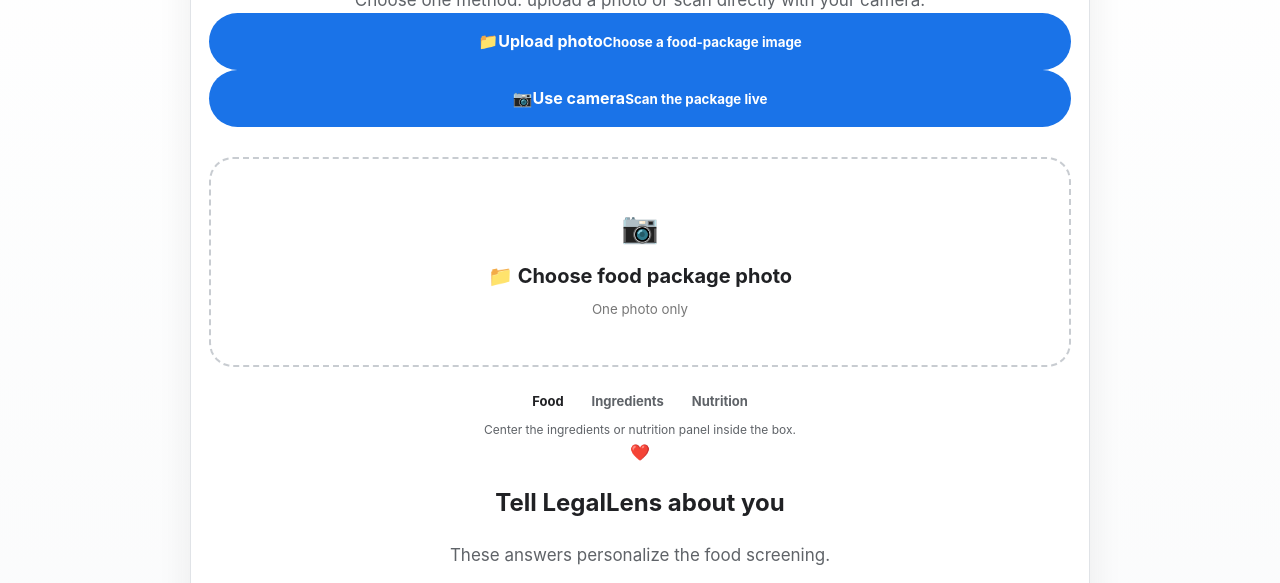
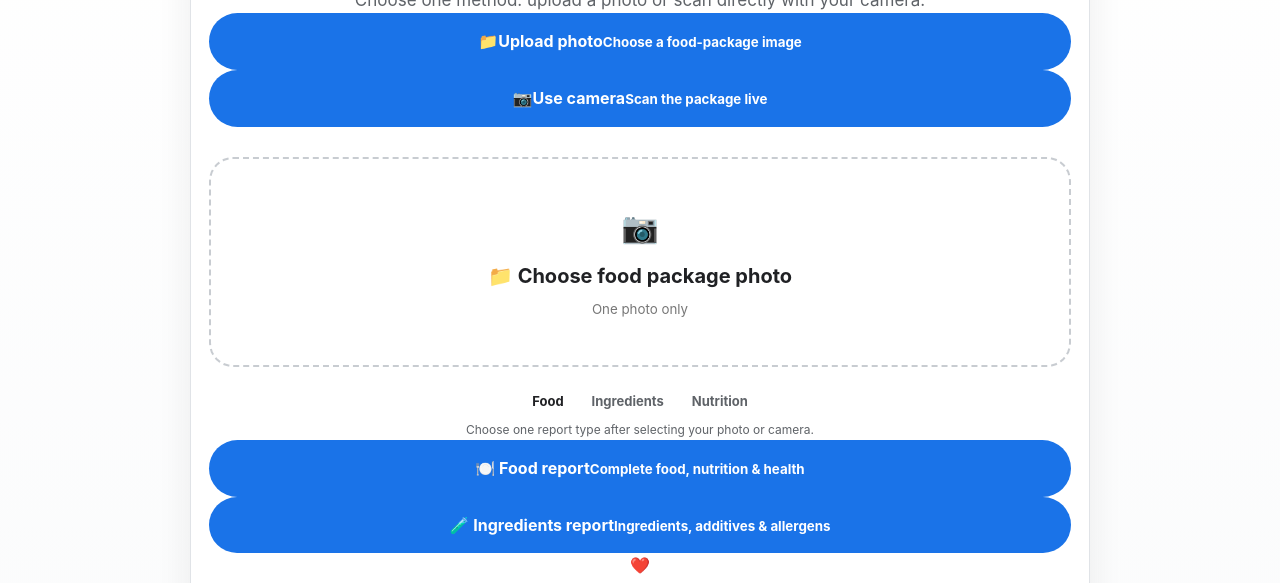
Before and after one commit to shubhamgyl000-ai/LegalLens, a website: page scan.html in a window 1280 px wide. Shown: the part 213-796 px from the top of the page. Drawn offline with nearby package versions, Linux system fonts and the light colour scheme; a script that the page names is missing.

Commit message:
Add food or ingredients report choice

```diff
--- a/scan.html
+++ b/scan.html
@@ -37,7 +37,12 @@
 </div>
 
 <div class="lens-modes"><span class="active">Food</span><span>Ingredients</span><span>Nutrition</span></div>
-<p class="lens-tip">Center the ingredients or nutrition panel inside the box.</p>
+<p class="lens-tip">Choose one report type after selecting your photo or camera.</p>
+<div class="report-choice">
+  <button type="button" class="report-option active-report" data-report="food">🍽️ Food report<small>Complete food, nutrition & health</small></button>
+  <button type="button" class="report-option" data-report="ingredients">🧪 Ingredients report<small>Ingredients, additives & allergens</small></button>
+</div>
+<input type="hidden" id="reportType" value="food">
 
 <section class="health-profile"><div class="profile-head"><span>❤️</span><div><h2>Tell LegalLens about you</h2><p>These answers personalize the food screening.</p></div></div><form id="healthForm"><label class="field">Health condition<select name="condition"><option value="">None / not selected</option><option value="diabetes">Diabetes</option><option value="hypertension">High blood pressure</option><option value="kidney">Kidney condition</option><option value="celiac">Gluten sensitivity / celiac disease</option><option value="sugar">Need to limit sugar</option></select></label><div class="profile-grid"><label class="check"><input type="checkbox" name="sugar_limit" value="yes"> I need low sugar</label><label class="check"><input type="checkbox" name="low_sodium" value="yes"> I need low sodium</label></div><label class="field">Known food allergies <input name="allergy" type="text" placeholder="e.g. milk, peanut, soy"></label></form></section>
 <button id="scanBtn" disabled>Scan & see food details</button>
```
